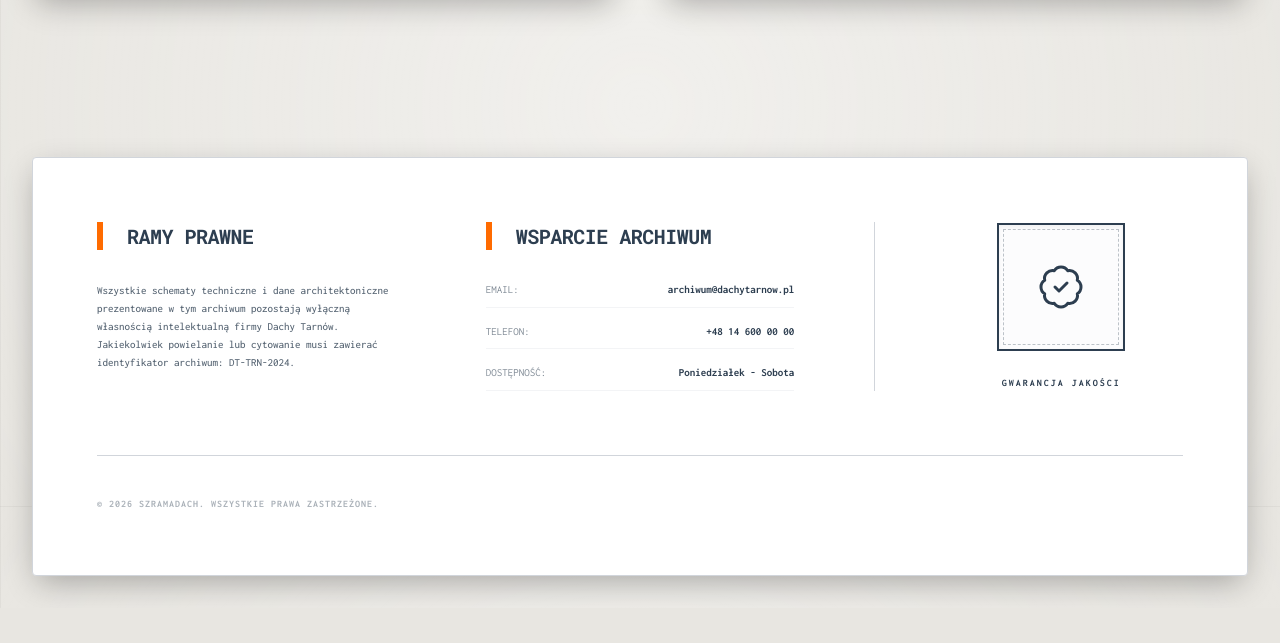
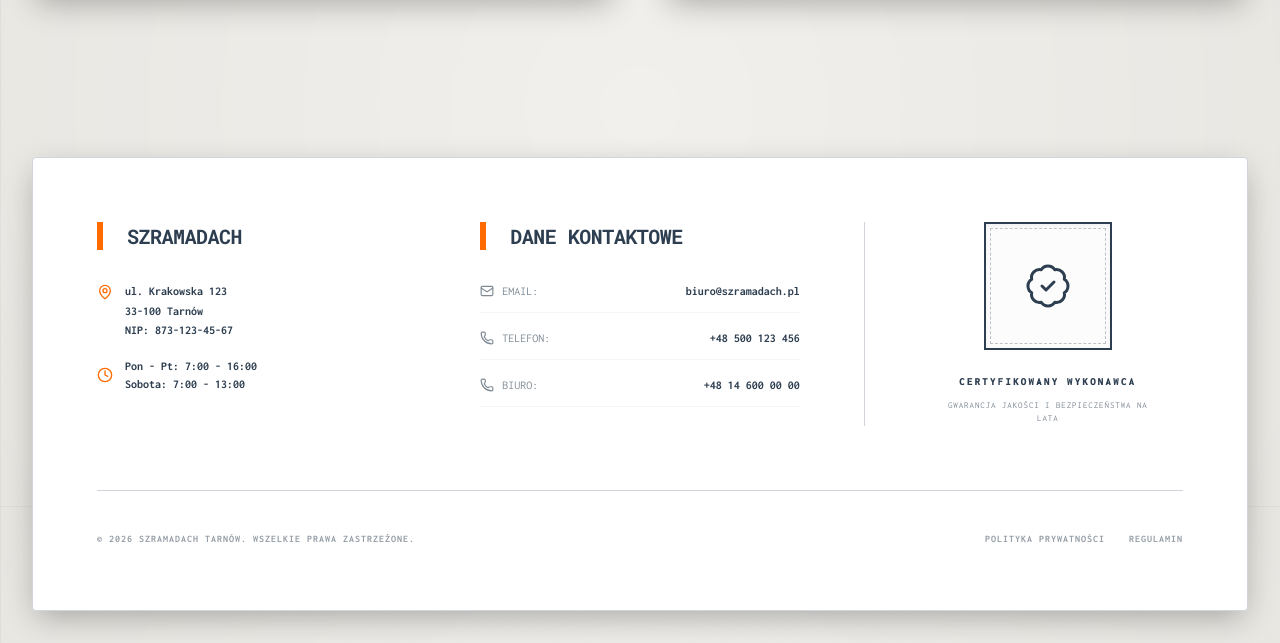
Before and after one commit to kroolpl/szramadach-astro, an Astro site: page /porady in a window 1280 px wide. Shown: the part 1094-1737 px from the top of the page. Before the commit the page ends 1702 px from the top, so only its background shows below. Built offline with nearby package versions, Linux system fonts and the light colour scheme; Astro itself is replaced by a stand-in of ours.

Commit message:
feat: Add realistic roofing company content to footer

```diff
--- a/src/components/Footer.astro
+++ b/src/components/Footer.astro
@@ -1,86 +1,137 @@
 ---
-import { BadgeCheck } from "lucide-react";
+import { BadgeCheck, Phone, Mail, MapPin, Clock } from "lucide-react";
 const year = new Date().getFullYear();
 ---
 
 <footer
     class="mt-24 lg:mt-40 bg-sheet-white border border-sheet-border p-8 lg:p-16 technical-sheet-shadow rounded-sm"
 >
-    <div class="grid grid-cols-1 md:grid-cols-3 gap-12 lg:gap-20">
+    <div
+        class="grid grid-cols-1 md:grid-cols-2 lg:grid-cols-3 gap-12 lg:gap-16"
+    >
         <div class="space-y-6 lg:space-y-8">
             <h3
                 class="text-lg lg:text-xl font-black uppercase text-slate-ink border-l-[4px] lg:border-l-[6px] border-accent-orange pl-4 lg:pl-6 tracking-tight"
             >
-                Ramy Prawne
+                SzramaDach
             </h3>
-            <p
-                class="text-[10px] lg:text-[11px] font-mono text-slate-ink/80 leading-relaxed font-medium"
+            <div
+                class="font-mono text-[11px] lg:text-[12px] space-y-4 text-slate-ink/80"
             >
-                Wszystkie schematy techniczne i dane architektoniczne
-                prezentowane w tym archiwum pozostają wyłączną własnością
-                intelektualną firmy Dachy Tarnów. Jakiekolwiek powielanie lub
-                cytowanie musi zawierać identyfikator archiwum: DT-TRN-2024.
+                <div class="flex items-start gap-3">
+                    <MapPin
+                        size={16}
+                        className="text-accent-orange shrink-0 mt-0.5"
+                    />
+                    <p class="leading-relaxed font-bold text-slate-ink">
+                        ul. Krakowska 123<br />
+                        33-100 Tarnów<br />
+                        NIP: 873-123-45-67
                     </p>
+                </div>
+                <div class="flex items-center gap-3">
+                    <Clock size={16} className="text-accent-orange shrink-0" />
+                    <p class="font-bold text-slate-ink">
+                        Pon - Pt: 7:00 - 16:00<br />Sobota: 7:00 - 13:00
+                    </p>
+                </div>
+            </div>
         </div>
 
         <div class="space-y-6 lg:space-y-8">
             <h3
                 class="text-lg lg:text-xl font-black uppercase text-slate-ink border-l-[4px] lg:border-l-[6px] border-accent-orange pl-4 lg:pl-6 tracking-tight"
             >
-                Wsparcie Archiwum
+                Dane Kontaktowe
             </h3>
             <div
-                class="font-mono text-[10px] lg:text-[11px] space-y-3 lg:space-y-4 text-slate-ink"
+                class="font-mono text-[11px] lg:text-[12px] space-y-3 lg:space-y-4 text-slate-ink"
             >
-                <div class="flex justify-between border-b border-gray-100 pb-2">
-                    <span class="opacity-60">EMAIL:</span>
-                    <span
-                        class="text-slate-ink font-bold hover:text-accent-orange transition-colors cursor-pointer"
-                        >archiwum@dachytarnow.pl</span
+                <div
+                    class="flex justify-between border-b border-gray-100 pb-3 items-center"
+                >
+                    <div class="flex items-center gap-2 opacity-60">
+                        <Mail size={14} />
+                        <span>EMAIL:</span>
+                    </div>
+                    <a
+                        href="mailto:biuro@szramadach.pl"
+                        class="text-slate-ink font-bold hover:text-accent-orange transition-colors"
+                        >biuro@szramadach.pl</a
                     >
                 </div>
-                <div class="flex justify-between border-b border-gray-100 pb-2">
-                    <span class="opacity-60">TELEFON:</span>
-                    <span class="text-slate-ink font-bold"
-                        >+48 14 600 00 00</span
+                <div
+                    class="flex justify-between border-b border-gray-100 pb-3 items-center"
+                >
+                    <div class="flex items-center gap-2 opacity-60">
+                        <Phone size={14} />
+                        <span>TELEFON:</span>
+                    </div>
+                    <a
+                        href="tel:+48500123456"
+                        class="text-slate-ink font-bold hover:text-accent-orange transition-colors"
+                        >+48 500 123 456</a
                     >
                 </div>
-                <div class="flex justify-between border-b border-gray-100 pb-2">
-                    <span class="opacity-60">DOSTĘPNOŚĆ:</span>
-                    <span class="text-slate-ink font-bold"
-                        >Poniedziałek - Sobota</span
+                <div
+                    class="flex justify-between border-b border-gray-100 pb-3 items-center"
+                >
+                    <div class="flex items-center gap-2 opacity-60">
+                        <Phone size={14} />
+                        <span>BIURO:</span>
+                    </div>
+                    <a
+                        href="tel:+48146000000"
+                        class="text-slate-ink font-bold hover:text-accent-orange transition-colors"
+                        >+48 14 600 00 00</a
                     >
                 </div>
             </div>
         </div>
 
         <div
-            class="flex flex-col items-center justify-center border-l-0 md:border-l border-sheet-border pt-8 md:pt-0 md:pl-16"
+            class="flex flex-col items-start lg:items-center justify-center lg:border-l border-sheet-border pt-4 lg:pt-0 lg:pl-12"
         >
+            <div class="flex flex-row lg:flex-col items-center gap-6 lg:gap-0">
                 <div
-                class="w-24 h-24 lg:w-32 lg:h-32 border-2 border-slate-ink p-2 lg:p-3 mb-4 lg:mb-6 relative flex items-center justify-center bg-gray-50/50 shadow-inner hover:rotate-5 hover:scale-105 transition-all"
+                    class="w-20 h-20 lg:w-32 lg:h-32 border-2 border-slate-ink p-2 lg:p-3 lg:mb-6 relative flex items-center justify-center bg-gray-50/50 shadow-inner hover:rotate-2 hover:scale-105 transition-all"
                 >
                     <div
                         class="absolute inset-1 border-dashed border border-slate-ink/30"
                     >
                     </div>
                     <BadgeCheck
-                    className="text-slate-ink"
-                    size={48}
+                        className="text-slate-ink w-8 h-8 lg:w-12 lg:h-12"
                         strokeWidth={1.5}
                     />
                 </div>
+                <div class="text-left lg:text-center space-y-2">
                     <p
-                class="font-mono text-[9px] lg:text-[10px] text-center text-slate-ink uppercase tracking-[0.15em] lg:tracking-[0.2em] font-bold"
+                        class="font-mono text-[10px] lg:text-[11px] text-slate-ink uppercase tracking-[0.2em] font-black"
                     >
-                Gwarancja Jakości
+                        Certyfikowany Wykonawca
                     </p>
+                    <p
+                        class="font-mono text-[9px] text-slate-ink/60 uppercase tracking-widest max-w-[200px]"
+                    >
+                        Gwarancja jakości i bezpieczeństwa na lata
+                    </p>
+                </div>
+            </div>
         </div>
     </div>
 
     <div
-        class="mt-12 lg:mt-16 pt-8 lg:pt-10 border-t border-sheet-border flex flex-col md:flex-row justify-between items-center gap-4 text-[9px] lg:text-[10px] font-mono text-slate-ink/40 uppercase tracking-widest font-bold text-center md:text-left"
+        class="mt-12 lg:mt-16 pt-8 lg:pt-10 border-t border-sheet-border flex flex-col md:flex-row justify-between items-center gap-4 text-[9px] lg:text-[10px] font-mono text-slate-ink/50 uppercase tracking-widest font-bold text-center md:text-left"
     >
-        <span>© {year} SzramaDach. Wszystkie prawa zastrzeżone.</span>
+        <span>© {year} SzramaDach Tarnów. Wszelkie prawa zastrzeżone.</span>
+        <div class="flex gap-6">
+            <a href="#" class="hover:text-accent-orange transition-colors"
+                >Polityka Prywatności</a
+            >
+            <a href="#" class="hover:text-accent-orange transition-colors"
+                >Regulamin</a
+            >
+        </div>
     </div>
 </footer>
```
Lines whose indentation alone changed are shown as unchanged.
